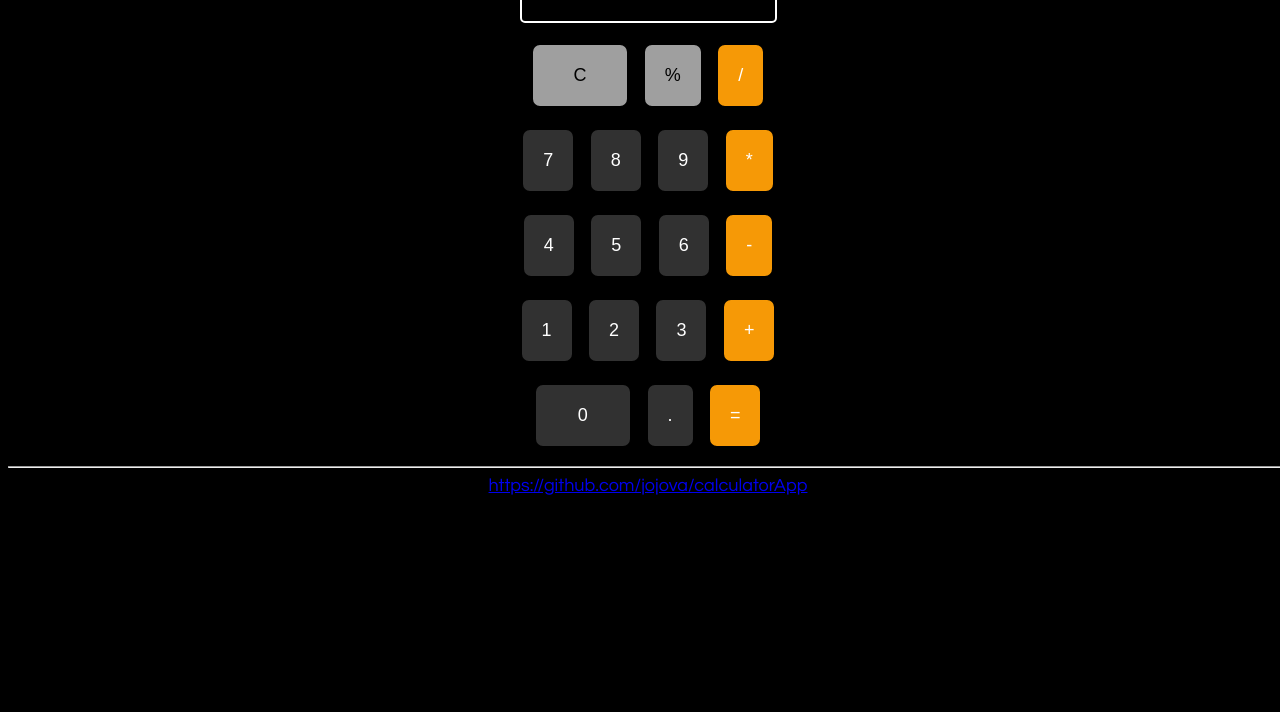
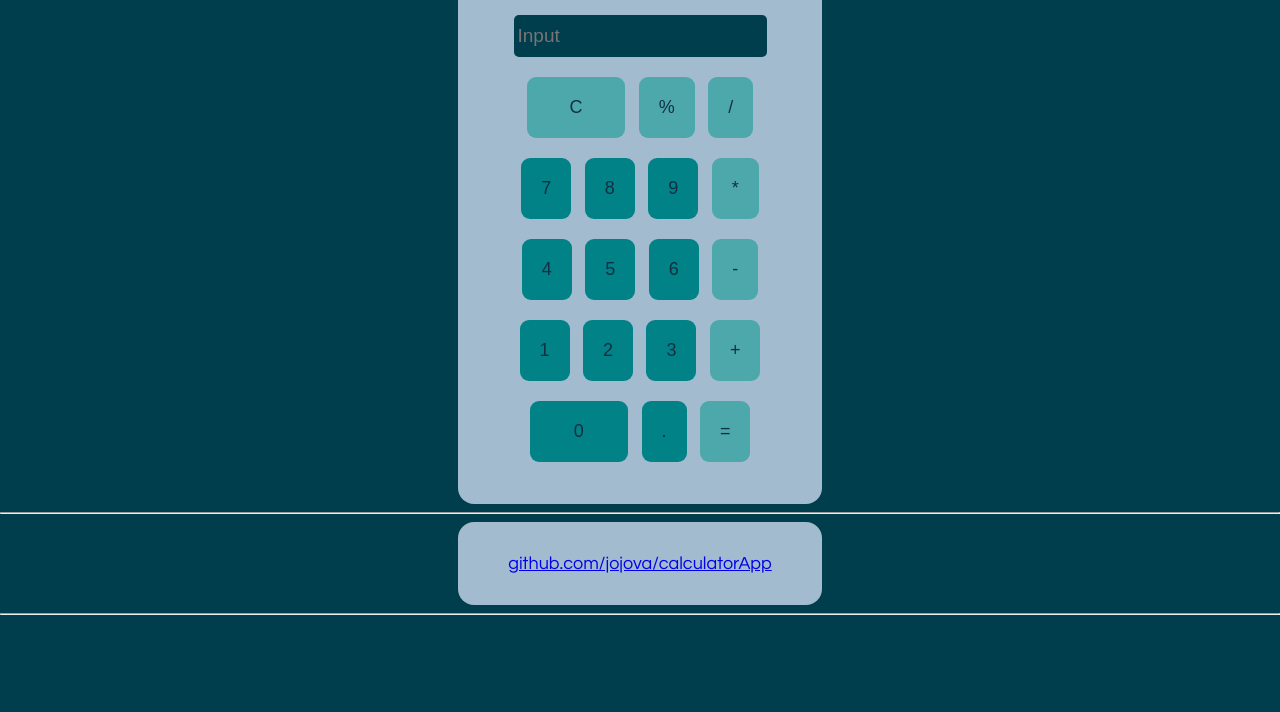
Before and after one commit to jojova/calculatorApp, a plain HTML site: page index.html in a window 1280 px wide. Shown: the part 109-821 px from the top of the page. Drawn offline with Linux system fonts and the light colour scheme.

Commit message:
Changes in UI

```diff
--- a/index.html
+++ b/index.html
@@ -7,16 +7,17 @@
     <meta name="viewport" content="width=device-width, initial-scale=1.0">
     <link href="style.css" rel="stylesheet" type="text/css" />
     <link href="utils.css" rel="stylesheet" type="text/css" />
-    <title>Calculator</title>
+    <title>EasyCalc - Calculator App</title>
     <link rel="shortcut icon" href="Calculator.png" type="image/x-icon">
 </head>
 
 <body>
-    <h1 class="text-center">Calculator App</h1>
+    <div class="card mx-auto">
+        <h1 class="text-center">EasyCalc</h1>
 
         <div class="container mx-auto flex flex-col items-center">
             <div class="row">
-            <input class="row" type="text">
+                <input class="row" type="text" placeholder="Input">
             </div>
 
             <div class="row">
@@ -51,11 +52,16 @@
                 <button class="button numerals">.</button>
                 <button id="equalTo" class="button operators">=</button>
             </div>
-    </div><hr>
+        </div>
+    </div>
+    <hr>
 
+    <div class="card mx-auto">
         <div class="link">
-        <a target="_blank" href="https://github.com/jojova/calculatorApp">https://github.com/jojova/calculatorApp</a>
+            <a target="_blank" href="https://github.com/jojova/calculatorApp">github.com/jojova/calculatorApp</a>
         </div>
+    </div>
+    <hr>
 
     <script src="script.js"></script>
 </body>
--- a/style.css
+++ b/style.css
@@ -4,15 +4,16 @@ html, body
 {
     height: 100%;
     width: 100%;
+    margin: auto;
     font-family: 'Questrial', sans-serif;
-    background-color: black;
+    background-color: rgba(0,62,77,255);
 }
 
 .button
 {
     padding: 20px;
     margin: 0px 5px;
-    border: 2px solid black;
+    border: 2px;
     border-radius: 9px;
     cursor: pointer;
     font-size: large;
@@ -25,10 +26,10 @@ html, body
 
 .row input {
     color: white;
-    background-color: black;
-    margin: 0;
+    background-color: rgba(0,62,77,255);
+    margin: 0rem;
     padding: 10px 4px;
-    border: 2px solid white;
+    border: 2px;
     border-radius: 5px;
     font-size: 19px;
 }
--- a/utils.css
+++ b/utils.css
@@ -1,6 +1,6 @@
 .text-center
 {
-    color: white;
+    color: rgba(20,47,68,255);
     text-align: center;
 }
 
@@ -36,24 +36,36 @@
 
 .numerals
 {
-    color: white;
-    background-color: rgb(49, 49, 49);
+    color: rgba(20,47,68,255);
+    font-weight: 300;
+    background-color: rgba(1,130,135,255);
 }
 
 .special
 {
-    background-color: rgb(159, 159, 159);
+    color: rgba(20,47,68,255);
+    font-weight: 300;
+    background-color: rgba(77,168,171,255);
 }
 
 .operators
 {
-    color: white;
-    background-color: rgb(246, 153, 6);
+    color: rgba(20,47,68,255);
+    font-weight: 300;
+    background-color: rgba(77,168,171,255);
 }
 
 .link
 {
-    color: white;
     text-align: center;
     font-size: large;
 }
+
+.card
+{
+    width: 300px;
+    background-color: rgba(162,187,207,255);
+    margin-top: 0.4rem;
+    padding: 2rem 2rem 2rem;
+    border-radius: 1rem;
+}
```
Lines whose indentation alone changed are shown as unchanged.
